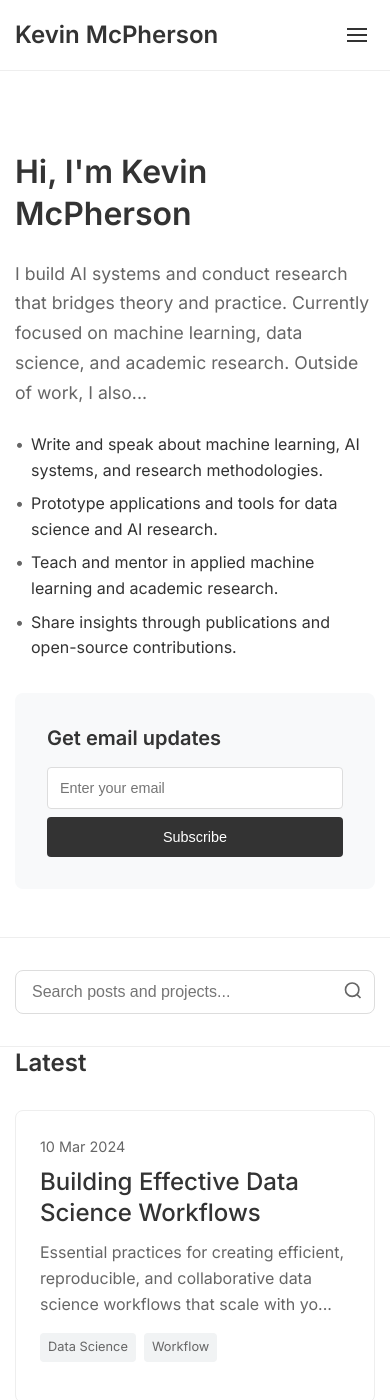
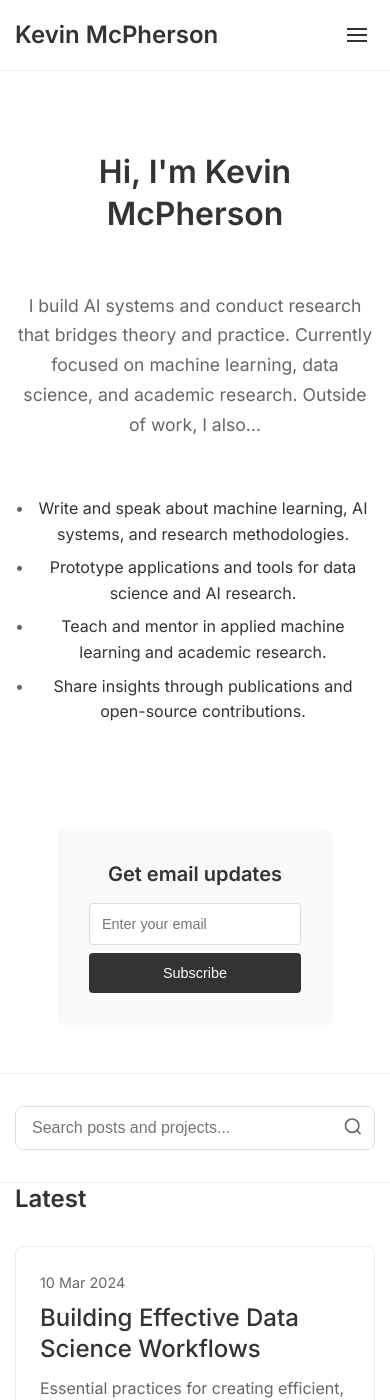
Before and after one commit to scientistkev/scientistkev.github.io, a Jekyll site: the page built from index.html, in a window 390 px wide and 1400 px high. Built offline with Jekyll 4.4.1, drawn with Linux system fonts in a browser that asks for light colours; the list of posts is cut into pages by our own code.

Commit message:
Add responsive styles for hero section, including layout adjustments for hero content, image, and text alignment.

```diff
--- a/assets/css/main.css
+++ b/assets/css/main.css
@@ -151,6 +151,24 @@
 .hero-section {
     padding: 3rem 0;
     border-bottom: 1px solid #eee;
+}
+
+.hero-content {
+    display: flex;
+    align-items: flex-start;
+    gap: 2rem;
+}
+
+.hero-image {
+    width: 180px;
+    height: 180px;
+    border-radius: 50%;
+    object-fit: cover;
+    flex-shrink: 0;
+}
+
+.hero-text {
+    flex: 1;
 }
 
 .hero-title {
@@ -724,6 +742,17 @@
         padding: 0 15px;
     }
 
+    .hero-content {
+        flex-direction: column;
+        align-items: center;
+        text-align: center;
+    }
+
+    .hero-image {
+        width: 150px;
+        height: 150px;
+    }
+
     .hero-title {
         font-size: 2rem;
     }
```
